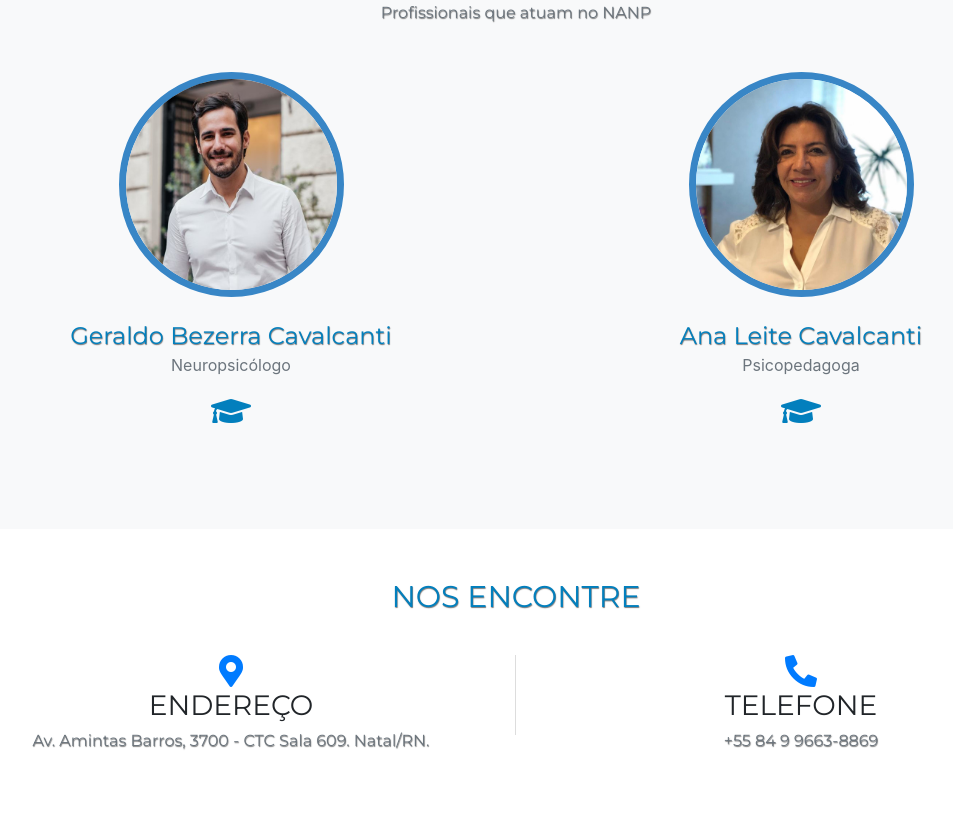
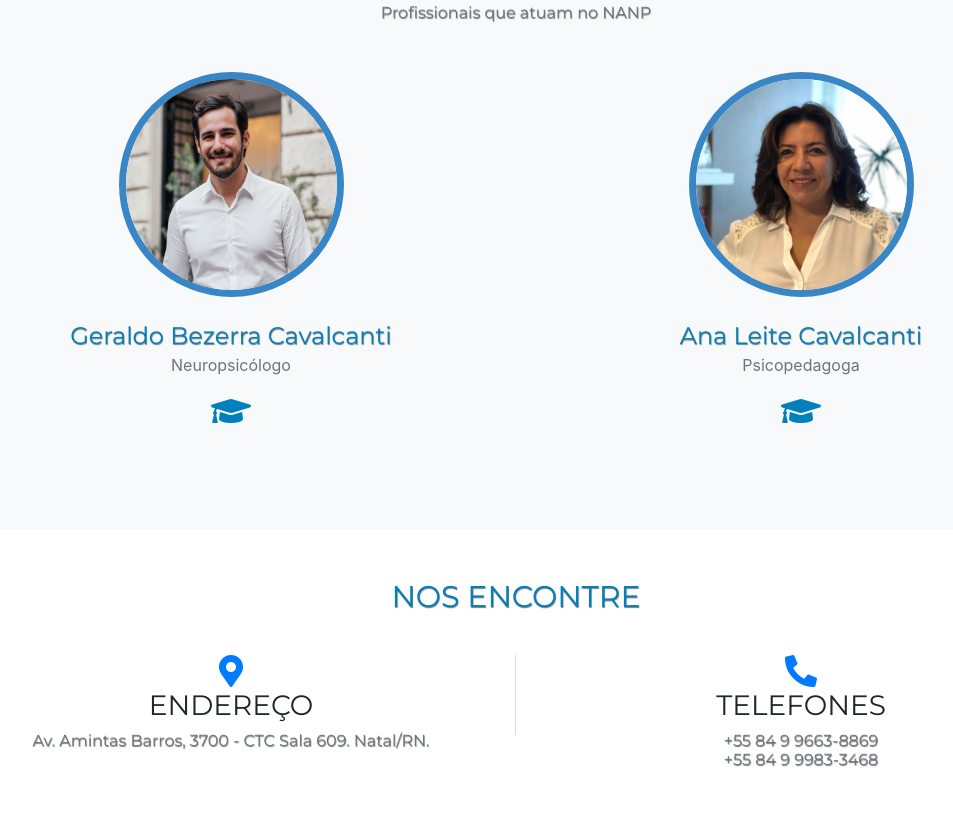
Before and after one commit to Clevinacio/clevinacio.github.io, a website with bundled scripts: page index.html in a window 1280 px wide. Shown: the part 2279-3101 px from the top of the page, without its empty margins (124-1077 px from the left). Built offline with nearby package versions, Linux system fonts and the light colour scheme; grey boxes are pictures that could not be loaded; a web font is replaced by a local one.

Commit message:
Altera layout serviços e adiciona telefone

```diff
--- a/index.html
+++ b/index.html
@@ -126,6 +126,13 @@
         </div>
       </div>
       <div data-aos="fade-left" class="row service-row justify-content-center">
+        <div class="col-md-4 icon-div">
+          <span class="fa-stack fa-4x">
+            <i class="fas fa-circle fa-stack-2x text-primary"></i>
+            <i class="fas fa-puzzle-piece fa-stack-1x fa-inverse"></i>
+          </span>
+          <h4 class="service-heading">Psicopedagoga</h4>
+        </div>
         <div class="col-md-6 description2">
           <ul>
             <li class="text-muted">
@@ -137,13 +144,6 @@
             <li class="text-muted">
               <p>Supervisão</p>
             </li>
-        </div>
-        <div class="col-md-4 icon-div">
-          <span class="fa-stack fa-4x">
-            <i class="fas fa-circle fa-stack-2x text-primary"></i>
-            <i class="fas fa-puzzle-piece fa-stack-1x fa-inverse"></i>
-          </span>
-          <h4 class="service-heading">Psicopedagoga</h4>
         </div>
       </div>
     </div>
@@ -213,8 +213,8 @@
         <div data-aos="fade-left" data-aos-duration="1200" class="col-md-6 text-center">
           <div class="contact-phone">
             <i class="fas fa-phone-alt fa-2x text-primary"></i>
-            <h3 class="text-uppercase">Telefone</h3>
-            <h3 class="section-subheading text-muted">+55 84 9 9663-8869</h3>
+            <h3 class="text-uppercase">Telefones</h3>
+            <h3 class="section-subheading text-muted">+55 84 9 9663-8869<br>+55 84 9 9983-3468</h3>
           </div>
         </div>
       </div>
```
